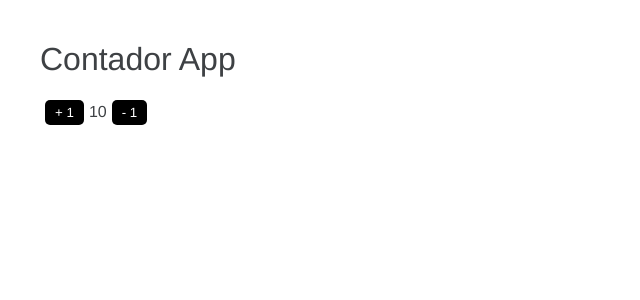
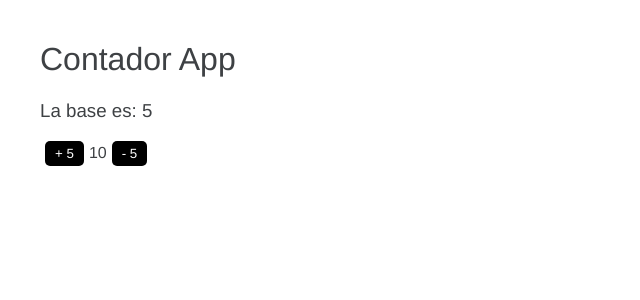
Before and after one commit to angelost/01-bases, an Angular app: page / in a window 1280 px wide. Shown: the top 300 px of the page, without its empty margins (0-640 px from the left). Built offline with nearby package versions, Linux system fonts and the light colour scheme.

Commit message:
40. Tarea con el contador

```diff
--- a/src/app/app.component.html
+++ b/src/app/app.component.html
@@ -1,9 +1,10 @@
 
 
 <h1> {{ titulo }} </h1>
+<h3>La base es: <strong>{{ base }}</strong></h3>
 
-<button (click)="acumular(+2) "> + 1</button>
+<button (click)="acumular(base) "> + {{ base }}</button>
 
 <span>{{ numero }}</span>
 
-<button (click)="acumular(-2) "> - 1</button>
+<button (click)="acumular(-base) "> - {{ base }}</button>
--- a/src/app/app.component.ts
+++ b/src/app/app.component.ts
@@ -7,6 +7,7 @@
 export class AppComponent {
   titulo: string = 'Contador App';
   numero: number = 10;
+  base: number = 5;
 
   acumular( valor: number) {
     this.numero += valor;
```
